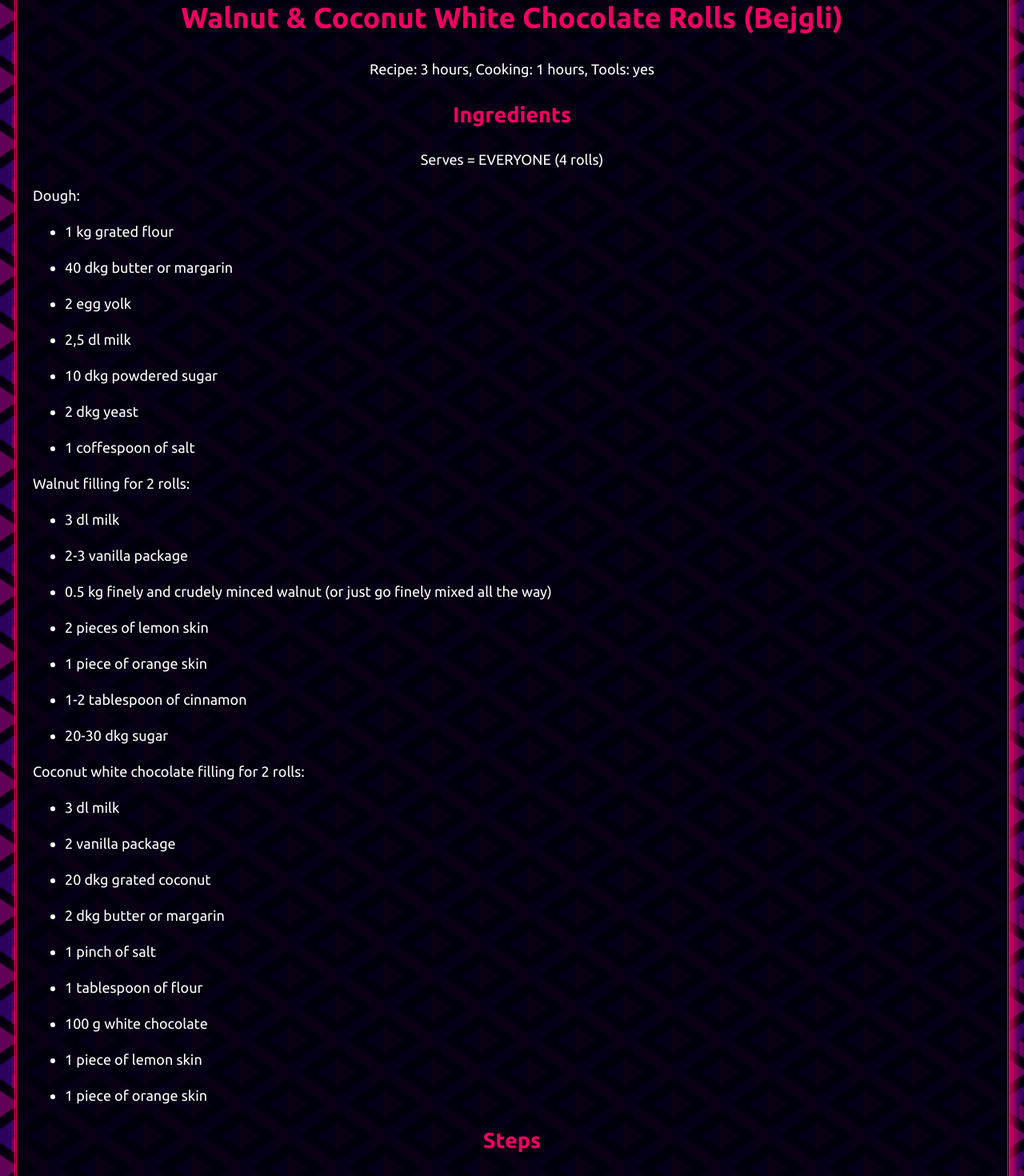
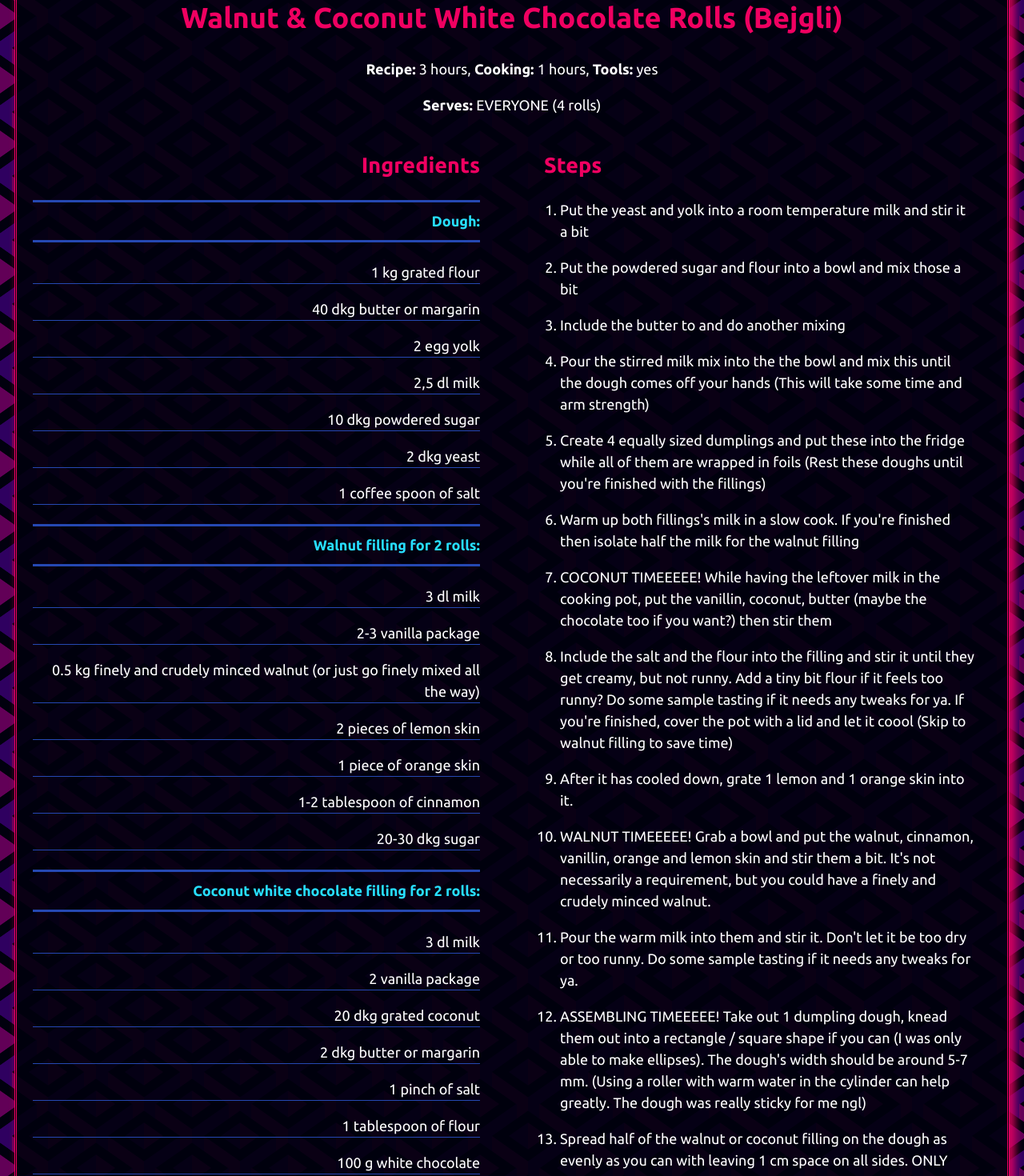
Before and after one commit to PrivateN00b/privatenoob.top, a React (Vite) app: page /Recipes/Bejgli in a window 1280 px wide. Shown: the part 460-1930 px from the top of the page at 80% size. Built offline with nearby package versions, Linux system fonts and the light colour scheme.

Commit message:
Changed the Bejgli page's design

```diff
--- /dev/null
+++ b/src/pages/blogs/Recipes/components/RecipeColumns.tsx
@@ -0,0 +1,48 @@
+import styled from "styled-components";
+
+const Row = styled.div`
+  display: flex;
+`;
+
+const LeftColumn = styled.div`
+  width: 50%;
+  float: left;
+  text-align: right;
+  padding: 0 40px 0 20px;
+`;
+
+const RightColumn = styled.div`
+  width: 50%;
+  float: right;
+  padding: 0 20px 0 40px;
+`;
+
+const LeftHeader = styled.h2`
+  text-align: right;
+`;
+
+const RightHeader = styled.h2`
+  text-align: left;
+`;
+
+const SubHeader = styled.h4`
+  font-weight: bold;
+  color: ${({ theme }) => theme.colors.link};
+  padding: 10px 0;
+  border-top: 3px solid ${({ theme }) => theme.colors.secondary};
+  border-bottom: 3px solid ${({ theme }) => theme.colors.secondary};
+`;
+
+const IngredientParagraph = styled.p`
+  border-bottom: 1px solid ${({ theme }) => theme.colors.secondary};
+`;
+
+export {
+  Row,
+  LeftColumn,
+  RightColumn,
+  LeftHeader,
+  RightHeader,
+  SubHeader,
+  IngredientParagraph,
+};
--- a/src/pages/blogs/Recipes/pages/Bejgli.tsx
+++ b/src/pages/blogs/Recipes/pages/Bejgli.tsx
@@ -3,7 +3,15 @@ import BaseContentDiv from "../../../../components/ui/BaseContentDiv";
 import CenteredH1 from "../../../../components/ui/CenteredH1";
 import CenteredH2 from "../../../../components/ui/CenteredH2";
 import Container from "../../../../components/ui/Container";
-import StyledParagraph from "../../../../components/ui/StyledParagraph";
+import {
+  IngredientParagraph,
+  LeftColumn,
+  LeftHeader,
+  RightColumn,
+  RightHeader,
+  Row,
+  SubHeader,
+} from "../components/RecipeColumns";
 
 const StyledUL = styled.ul`
   margin: 0 20px 0 20px;
@@ -11,6 +19,7 @@ const StyledUL = styled.ul`
 
 const StyledOL = styled.ol`
   margin: 0 20px 0 20px;
+  padding-left: 0;
 `;
 
 export function Bejgli() {
@@ -19,104 +28,60 @@ export function Bejgli() {
       <BaseContentDiv>
         <CenteredH1>Walnut & Coconut White Chocolate Rolls (Bejgli)</CenteredH1>
         <p style={{ textAlign: "center" }}>
-          Recipe: 3 hours, Cooking: 1 hours, Tools: yes
+          <strong>Recipe:</strong> 3 hours, <strong>Cooking:</strong> 1 hours,{" "}
+          <strong>Tools:</strong> yes
         </p>
-        <CenteredH2>Ingredients</CenteredH2>
-        <p style={{ textAlign: "center" }}>Serves = EVERYONE (4 rolls)</p>
-        <StyledParagraph>Dough:</StyledParagraph>
-        <StyledUL>
-          <li>
-            <p>1 kg grated flour</p>
-          </li>
-          <li>
-            <p>40 dkg butter or margarin</p>
-          </li>
-          <li>
-            <p>2 egg yolk</p>
-          </li>
-          <li>
-            <p>2,5 dl milk</p>
-          </li>
-          <li>
-            <p>10 dkg powdered sugar</p>
-          </li>
-          <li>
-            <p>2 dkg yeast</p>
-          </li>
-          <li>
-            <p>1 coffespoon of salt</p>
-          </li>
-        </StyledUL>
-        <StyledParagraph>Walnut filling for 2 rolls:</StyledParagraph>
-        <StyledUL>
-          <li>
-            <p>3 dl milk</p>
-          </li>
-          <li>
-            <p>2-3 vanilla package</p>
-          </li>
-          <li>
-            <p>
+        <p style={{ textAlign: "center" }}>
+          <strong>Serves:</strong> EVERYONE (4 rolls)
+        </p>
+        <Row>
+          <LeftColumn>
+            <LeftHeader>Ingredients</LeftHeader>
+            <SubHeader>Dough:</SubHeader>
+            <IngredientParagraph>1 kg grated flour</IngredientParagraph>
+            <IngredientParagraph>40 dkg butter or margarin</IngredientParagraph>
+            <IngredientParagraph>2 egg yolk</IngredientParagraph>
+            <IngredientParagraph>2,5 dl milk</IngredientParagraph>
+            <IngredientParagraph>10 dkg powdered sugar</IngredientParagraph>
+            <IngredientParagraph>2 dkg yeast</IngredientParagraph>
+            <IngredientParagraph>1 coffee spoon of salt</IngredientParagraph>
+            <SubHeader>Walnut filling for 2 rolls:</SubHeader>
+            <IngredientParagraph>3 dl milk</IngredientParagraph>
+            <IngredientParagraph>2-3 vanilla package</IngredientParagraph>
+            <IngredientParagraph>
               0.5 kg finely and crudely minced walnut (or just go finely mixed
               all the way)
-            </p>
-          </li>
-          <li>
-            <p>2 pieces of lemon skin</p>
-          </li>
-          <li>
-            <p>1 piece of orange skin</p>
-          </li>
-          <li>
-            <p>1-2 tablespoon of cinnamon</p>
-          </li>
-          <li>
-            <p>20-30 dkg sugar</p>
-          </li>
-        </StyledUL>
-        <StyledParagraph>
-          Coconut white chocolate filling for 2 rolls:
-        </StyledParagraph>
-        <StyledUL>
-          <li>
-            <p>3 dl milk</p>
-          </li>
-          <li>
-            <p>2 vanilla package</p>
-          </li>
-          <li>
-            <p>20 dkg grated coconut</p>
-          </li>
-          <li>
-            <p>2 dkg butter or margarin</p>
-          </li>
-          <li>
-            <p>1 pinch of salt</p>
-          </li>
-          <li>
-            <p>1 tablespoon of flour</p>
-          </li>
-          <li>
-            <p>100 g white chocolate</p>
-          </li>
-          <li>
-            <p>1 piece of lemon skin</p>
-          </li>
-          <li>
-            <p>1 piece of orange skin</p>
-          </li>
-        </StyledUL>
-        <CenteredH2>Steps</CenteredH2>
+            </IngredientParagraph>
+            <IngredientParagraph>2 pieces of lemon skin</IngredientParagraph>
+            <IngredientParagraph>1 piece of orange skin</IngredientParagraph>
+            <IngredientParagraph>
+              1-2 tablespoon of cinnamon
+            </IngredientParagraph>
+            <IngredientParagraph>20-30 dkg sugar</IngredientParagraph>
+            <SubHeader>Coconut white chocolate filling for 2 rolls:</SubHeader>
+            <IngredientParagraph>3 dl milk</IngredientParagraph>
+            <IngredientParagraph>2 vanilla package</IngredientParagraph>
+            <IngredientParagraph>20 dkg grated coconut</IngredientParagraph>
+            <IngredientParagraph>2 dkg butter or margarin</IngredientParagraph>
+            <IngredientParagraph>1 pinch of salt</IngredientParagraph>
+            <IngredientParagraph>1 tablespoon of flour</IngredientParagraph>
+            <IngredientParagraph>100 g white chocolate</IngredientParagraph>
+            <IngredientParagraph>1 piece of lemon skin</IngredientParagraph>
+            <IngredientParagraph>1 piece of orange skin</IngredientParagraph>
+          </LeftColumn>
+          <RightColumn>
+            <RightHeader>Steps</RightHeader>
             <StyledOL>
               <li>
                 <p>
-              Put the yeast and yolk into a room temperature milk and stir it a
-              bit
+                  Put the yeast and yolk into a room temperature milk and stir
+                  it a bit
                 </p>
               </li>
               <li>
                 <p>
-              Put the powdered sugar and flour into a bowl and mix those a bit
+                  Put the powdered sugar and flour into a bowl and mix those a
+                  bit
                 </p>
               </li>
               <li>
@@ -124,99 +89,100 @@ export function Bejgli() {
               </li>
               <li>
                 <p>
-              Pour the stirred milk mix into the the bowl and mix this until the
-              dough comes off your hands (This will take some time and arm
-              strength)
+                  Pour the stirred milk mix into the the bowl and mix this until
+                  the dough comes off your hands (This will take some time and
+                  arm strength)
                 </p>
               </li>
               <li>
                 <p>
                   Create 4 equally sized dumplings and put these into the fridge
-              while all of them are wrapped in foils (Rest these doughs until
-              you're finished with the fillings)
+                  while all of them are wrapped in foils (Rest these doughs
+                  until you're finished with the fillings)
                 </p>
               </li>
               <li>
                 <p>
-              Warm up both fillings's milk in a slow cook. If you're finished
-              then isolate half the milk for the walnut filling
+                  Warm up both fillings's milk in a slow cook. If you're
+                  finished then isolate half the milk for the walnut filling
                 </p>
               </li>
               <li>
                 <p>
-              COCONUT TIMEEEEE! While having the leftover milk in the cooking
-              pot, put the vanillin, coconut, butter (maybe the chocolate too if
-              you want?) then stir them
+                  COCONUT TIMEEEEE! While having the leftover milk in the
+                  cooking pot, put the vanillin, coconut, butter (maybe the
+                  chocolate too if you want?) then stir them
                 </p>
               </li>
               <li>
                 <p>
-              Include the salt and the flour into the filling and stir it until
-              they get creamy, but not runny. Add a tiny bit flour if it feels
-              too runny? Do some sample tasting if it needs any tweaks for ya.
-              If you're finished, cover the pot with a lid and let it coool
-              (Skip to walnut filling to save time)
+                  Include the salt and the flour into the filling and stir it
+                  until they get creamy, but not runny. Add a tiny bit flour if
+                  it feels too runny? Do some sample tasting if it needs any
+                  tweaks for ya. If you're finished, cover the pot with a lid
+                  and let it coool (Skip to walnut filling to save time)
                 </p>
               </li>
               <li>
                 <p>
-              After it has cooled down, grate 1 lemon and 1 orange skin into it.
+                  After it has cooled down, grate 1 lemon and 1 orange skin into
+                  it.
                 </p>
               </li>
               <li>
                 <p>
                   WALNUT TIMEEEEE! Grab a bowl and put the walnut, cinnamon,
                   vanillin, orange and lemon skin and stir them a bit. It's not
-              necessarily a requirement, but you could have a finely and crudely
-              minced walnut.
+                  necessarily a requirement, but you could have a finely and
+                  crudely minced walnut.
                 </p>
               </li>
               <li>
                 <p>
-              Pour the warm milk into them and stir it. Don't let it be too dry
-              or too runny. Do some sample tasting if it needs any tweaks for
-              ya.
+                  Pour the warm milk into them and stir it. Don't let it be too
+                  dry or too runny. Do some sample tasting if it needs any
+                  tweaks for ya.
                 </p>
               </li>
               <li>
                 <p>
                   ASSEMBLING TIMEEEEE! Take out 1 dumpling dough, knead them out
                   into a rectangle / square shape if you can (I was only able to
-              make ellipses). The dough's width should be around 5-7 mm. (Using
-              a roller with warm water in the cylinder can help greatly. The
-              dough was really sticky for me ngl)
+                  make ellipses). The dough's width should be around 5-7 mm.
+                  (Using a roller with warm water in the cylinder can help
+                  greatly. The dough was really sticky for me ngl)
                 </p>
               </li>
               <li>
                 <p>
                   Spread half of the walnut or coconut filling on the dough as
-              evenly as you can with leaving 1 cm space on all sides. ONLY FOR
-              THE COCONUT: Smash the chocolate into tiny pieces and sprinkle
-              them on the fillings evenly. Do this for all the 3 remaining
-              dumplings
+                  evenly as you can with leaving 1 cm space on all sides. ONLY
+                  FOR THE COCONUT: Smash the chocolate into tiny pieces and
+                  sprinkle them on the fillings evenly. Do this for all the 3
+                  remaining dumplings
                 </p>
               </li>
               <li>
                 <p>
-              Press down the left and right edge of the dough with your fingers,
-              then fold those ONCE and press them down a bit again. This one
-              helps to create a better aesthetic look after the baking will
-              finished
+                  Press down the left and right edge of the dough with your
+                  fingers, then fold those ONCE and press them down a bit again.
+                  This one helps to create a better aesthetic look after the
+                  baking will finished
                 </p>
               </li>
               <li>
                 <p>
-              Roll up the from down-to-top gently and lubricate the rolls with 1
-              egg yolk and put them into the freezer for 15 mins
+                  Roll up the from down-to-top gently and lubricate the rolls
+                  with 1 egg yolk and put them into the freezer for 15 mins
                 </p>
               </li>
               <li>
                 <p>
-              Lubricate it with egg whites, wait a bit and just put them into
-              the oven for 200 Celsius in upper-under baking mode to 35 minutes
-              (or just watch until it looks tastyyy :3). If you have a modern
-              oven, you probably need to lower the heat to 160 C, I have
-              accidentally ruined this masterpiece
+                  Lubricate it with egg whites, wait a bit and just put them
+                  into the oven for 200 Celsius in upper-under baking mode to 35
+                  minutes (or just watch until it looks tastyyy :3). If you have
+                  a modern oven, you probably need to lower the heat to 160 C, I
+                  have accidentally ruined this masterpiece
                 </p>
               </li>
               <li>
@@ -229,6 +195,9 @@ export function Bejgli() {
                 <p>TASTE THE WONDER! ^^</p>
               </li>
             </StyledOL>
+          </RightColumn>
+        </Row>
+
         <CenteredH2>Sources</CenteredH2>
         <StyledUL style={{ marginBottom: "20px" }}>
           <li>
--- a/src/styles/theme.ts
+++ b/src/styles/theme.ts
@@ -6,7 +6,7 @@ const theme = {
     quarteriary: "#00013a",
     bg: "#01000e",
     text1: "white",
-    text2: "white",
+    text2: "#26e2de",
     link: " #27deff  ",
     linkVisited: "#a5e2ee ",
   },
```
Lines whose indentation alone changed are shown as unchanged.
